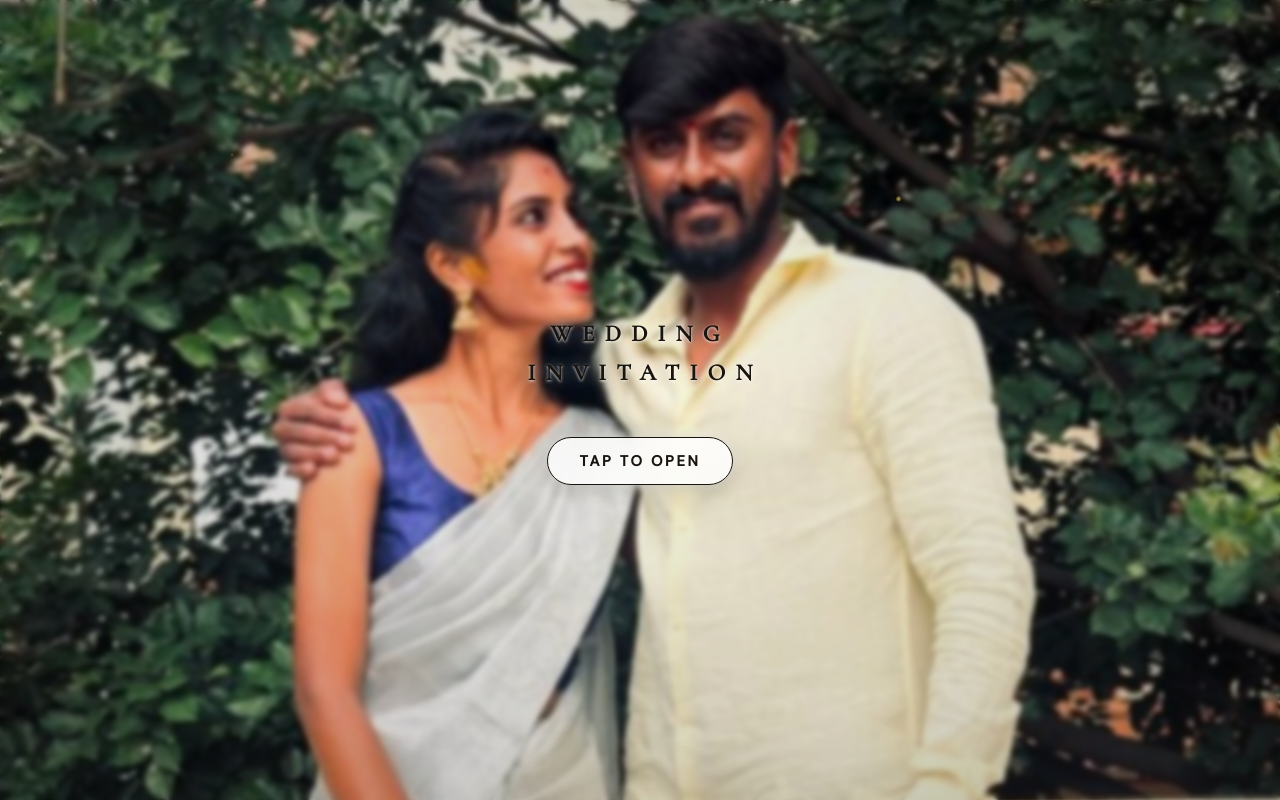
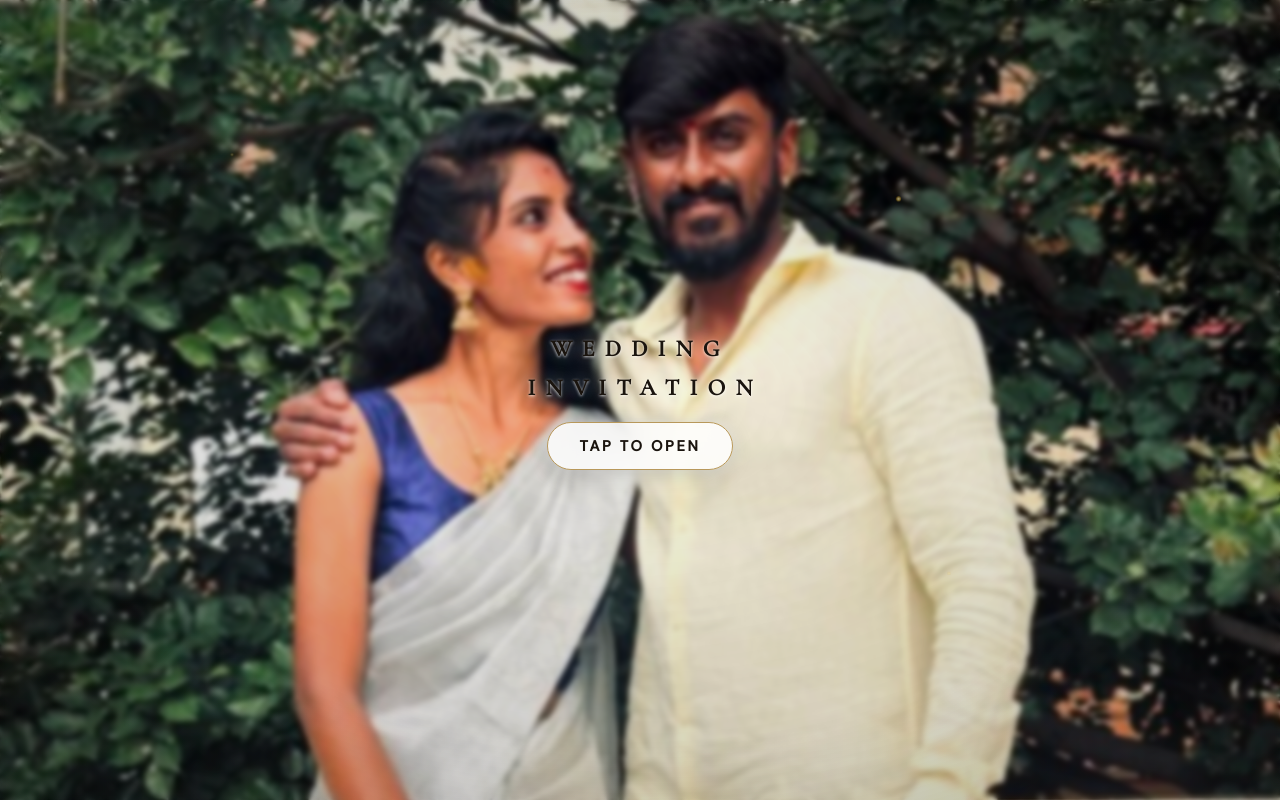
Before and after one commit to vsoftinvitations-ctrl/Shahrikumar-Thanushree, a website built with Vite: page index.html in a window 1280 px wide. Built offline with nearby package versions, Linux system fonts and the light colour scheme.

Commit message:
Change 'Tap to Open' button border to gold and bring 'WEDDING INVITATION' text close

```diff
--- a/src/style.css
+++ b/src/style.css
@@ -496,7 +496,7 @@ body.preloader-active #app>*:not(#wedding-preloader) {
 }
 
 .preloader-gate-bottom {
-  margin-top: clamp(28px, 5.5vh, 48px);
+  margin-top: 14px;
   display: flex;
   align-items: center;
   justify-content: center;
@@ -516,7 +516,7 @@ body.preloader-active #app>*:not(#wedding-preloader) {
   background: rgba(255, 255, 255, 0.85);
   backdrop-filter: blur(14px);
   -webkit-backdrop-filter: blur(14px);
-  border: 1.5px solid #1a140e;
+  border: 1.5px solid #b8985a;
   border-radius: 9999px;
   color: #1a140e;
   font-family: var(--sans);
@@ -536,8 +536,8 @@ body.preloader-active #app>*:not(#wedding-preloader) {
 .preloader-open-pill-btn:hover {
   transform: scale(1.03);
   background: #ffffff;
-  border-color: #000000;
-  box-shadow: 0 6px 24px rgba(0, 0, 0, 0.25);
+  border-color: #d4af37;
+  box-shadow: 0 6px 24px rgba(0, 0, 0, 0.22), 0 0 16px rgba(218, 165, 32, 0.45);
 }
 
 .preloader-open-pill-btn:active {
```
